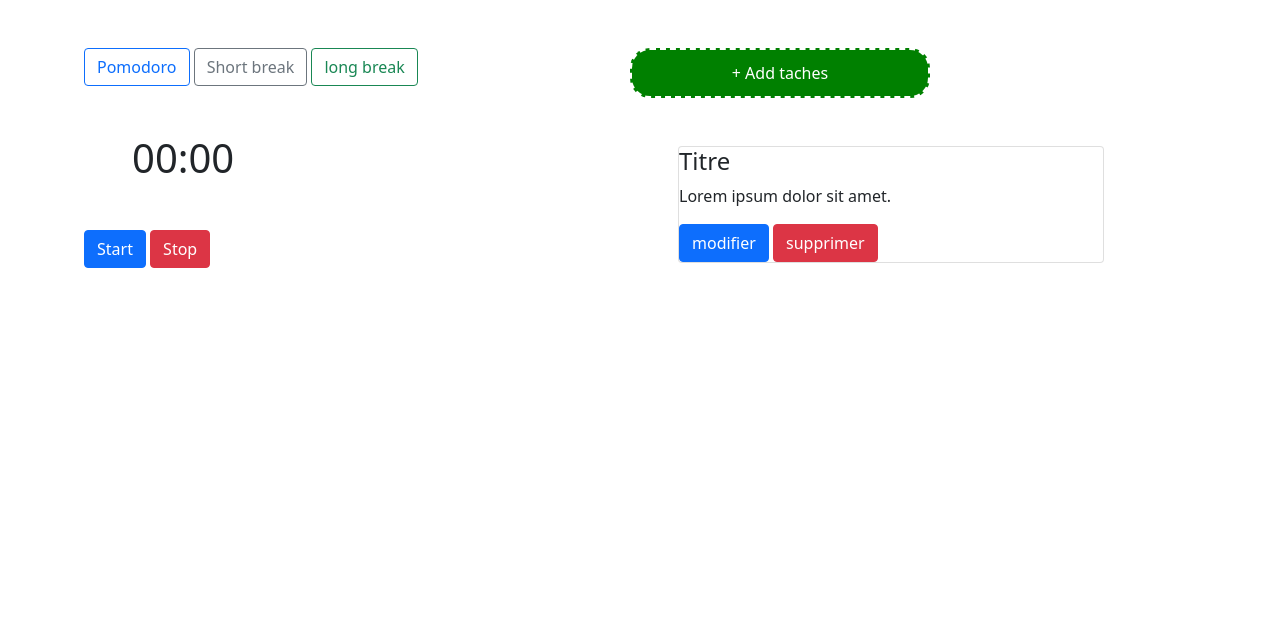
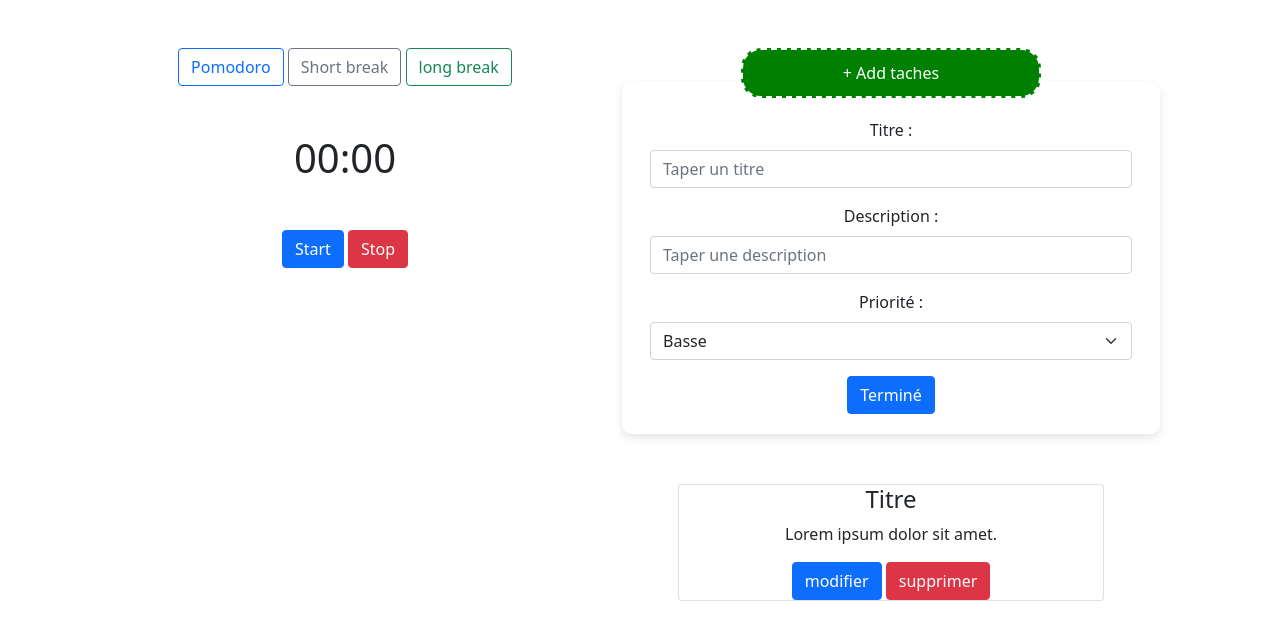
Before and after one commit to MrRidadev/BeFocused-APP, a plain HTML site: page index.html in a window 1280 px wide. Both pictures are taken after a click on the button "+ Add taches". Drawn offline with nearby package versions, Linux system fonts and the light colour scheme.

Commit message:
crée formulaire

```diff
--- a/app.js
+++ b/app.js
@@ -0,0 +1,8 @@
+forml = document.querySelector("form");
+function AddTache(){
+
+forml.classList.remove("d-none")
+}
+function terminé(){
+    forml.classList.add("d-none")
+}
--- a/index.html
+++ b/index.html
@@ -14,10 +14,38 @@
 <body>
     <main class="container row flex-row-reverse m-5 ">
 
-        <section class="col-sm-12 col-md-6 ">
+        <section class="col-sm-12 col-md-6  text-center ">
             <div>
-                <button class="btnAdd"> + Add taches</button>
+                <button class="btnAdd text-center " onclick="AddTache()"> + Add taches</button>
             </div>
+            <form  class="row g-3 form-container d-none">
+                <!-- Titre -->
+                <div class="col-12">
+                  <label for="taskTitle" class="form-label">Titre :</label>
+                  <input type="text" id="taskTitle" class="form-control" placeholder="Taper un titre" required>
+                </div>
+
+                <!-- Description -->
+                <div class="col-12">
+                  <label for="taskDescription" class="form-label">Description :</label>
+                  <input type="text" id="taskDescription" class="form-control" placeholder="Taper une description">
+                </div>
+
+                <!-- Priorité -->
+                <div class="col-12">
+                  <label for="taskPriority" class="form-label">Priorité :</label>
+                  <select id="taskPriority" class="form-select">
+                    <option value="basse">Basse</option>
+                    <option value="moyenne">Moyenne</option>
+                    <option value="haute">Haute</option>
+                  </select>
+                </div>
+
+                <!-- Bouton Terminer -->
+                <div class="col-12 text-center">
+                  <input type="button" class="btn btn-primary" value="Terminé" onclick="terminé()">
+                </div>
+              </form>
             <div class="crud ">
                 <div class="card m-5 ">
                     <div>
@@ -32,18 +60,17 @@
                 </div>
             </div>
         </section>
-        <section class="col-sm-12 col-md-6">
+        <section class="col-sm-12 col-md-6  text-center">
             <div class="buton">
                 <button type="button" class="btn btn-outline-primary">Pomodoro</button>
                 <button type="button" class="btn btn-outline-secondary">Short break</button>
                 <button type="button" class="btn btn-outline-success">long break</button>
 
             </div>
-            <div>
-                <h1 class="crono m-5">00:00</h1>
+            <div class="">
+                <h1 class="crono m-5 ">00:00</h1>
                 <input class="btn btn-primary" type="button" value="Start">
                 <input class="btn btn-danger" type="button" value="Stop">
-
             </div>
         </section>
     </main>
--- a/style.css
+++ b/style.css
@@ -14,3 +14,14 @@ main{
     display: flex;
 
 }
+body {
+    background-color: #f8f9fa;
+  }
+  .form-container {
+    max-width: 600px;
+    margin: 50px auto;
+    padding: 20px;
+    border-radius: 10px;
+    background: #ffffff;
+    box-shadow: 0 4px 10px rgba(0, 0, 0, 0.1);
+  }
```
